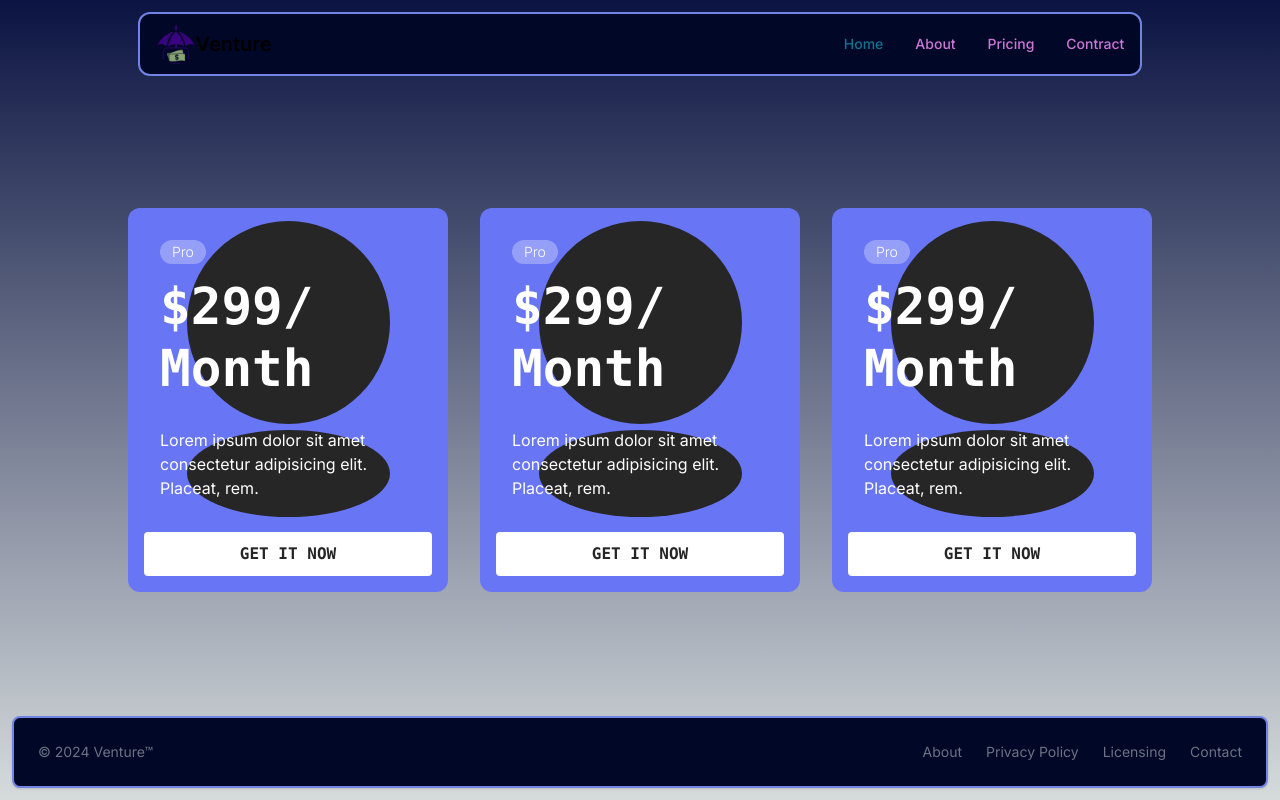
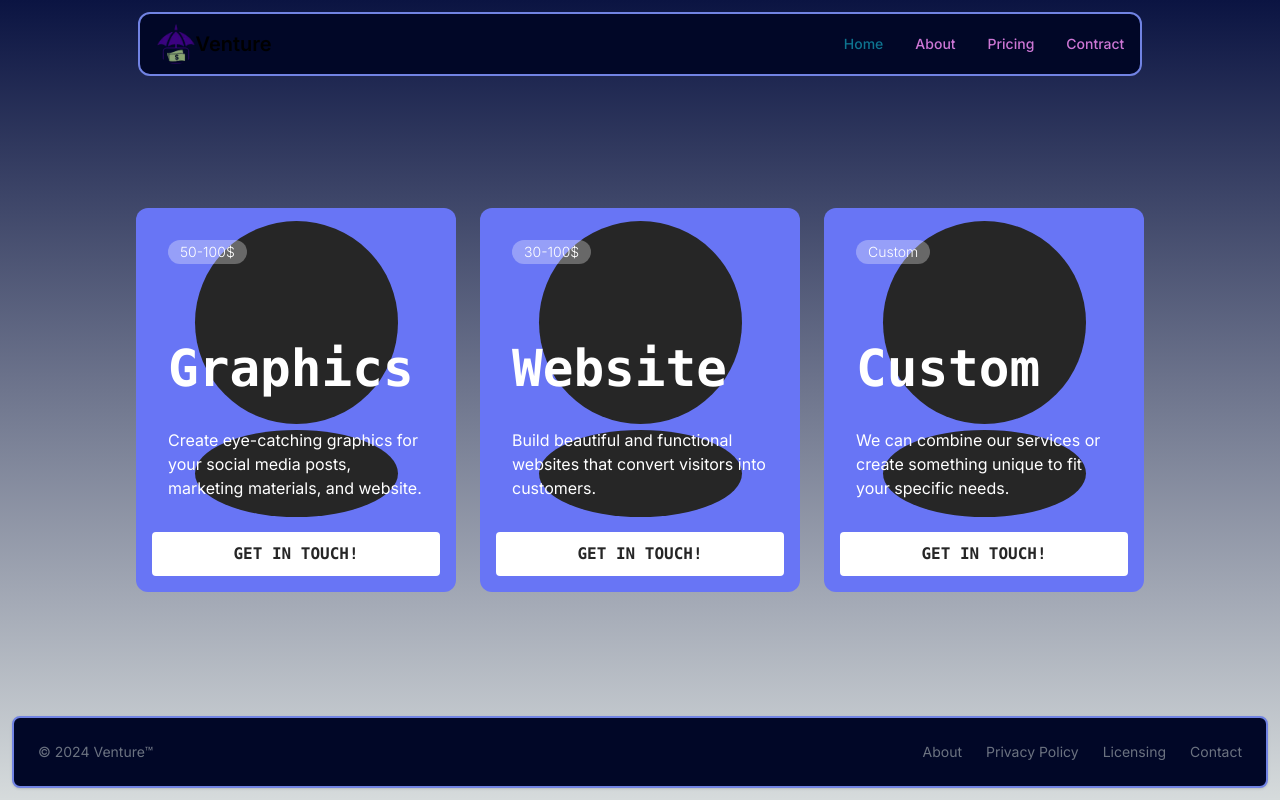
Before and after one commit to Petre4488/venture-v3, a Next.js app: page /prices in a window 1280 px wide. Built offline with nearby package versions, Linux system fonts and the light colour scheme.

Commit message:
pricing update

```diff
--- a/src/Components/SquishyCard.jsx
+++ b/src/Components/SquishyCard.jsx
@@ -5,14 +5,16 @@ import { motion } from "framer-motion";
 const SquishyCard = () => {
   return (
     <section className="px-4 py-12">
-      <div className="mx-auto w-fit">
-        <Card />
+      <div className="container flex flex-col lg:flex-row items-center justify-center gap-6 ">
+        <Card price="50-100$" title="Graphics" description="Create eye-catching graphics for your social media posts, marketing materials, and website." />
+        <Card price="30-100$" title="Website" description="Build beautiful and functional websites that convert visitors into customers." />
+        <Card price = 'Custom' title="Custom" description="We can combine our services or create something unique to fit your specific needs." />
       </div>
     </section>
   );
 };
 
-const Card = () => {
+const Card = (props) => {
   return (
     <motion.div
       whileHover="hover"
@@ -29,7 +31,7 @@ const Card = () => {
     >
       <div className="relative z-10 text-white">
         <span className="mb-3 block w-fit rounded-full bg-white/30 px-3 py-0.5 text-sm font-light text-white">
-          Pro
+          {props.price}
         </span>
         <motion.span
           initial={{ scale: 0.85 }}
@@ -44,16 +46,15 @@ const Card = () => {
           }}
           className="my-2 block origin-top-left font-mono text-6xl font-black leading-[1.2]"
         >
-          $299/
           <br />
-          Month
+          {props.title}
         </motion.span>
         <p>
-          Lorem ipsum dolor sit amet consectetur adipisicing elit. Placeat, rem.
+          {props.description}
         </p>
       </div>
       <button className="absolute bottom-4 left-4 right-4 z-20 rounded border-2 border-white bg-white py-2 text-center font-mono font-black uppercase text-neutral-800 backdrop-blur transition-colors hover:bg-white/30 hover:text-white">
-        Get it now
+        Get in touch!
       </button>
       <Background />
     </motion.div>
--- a/src/app/prices/page.jsx
+++ b/src/app/prices/page.jsx
@@ -6,8 +6,6 @@ export default function Prices() {
   return (
     <div className="container flex flex-col lg:flex-row items-center justify-center">
       <SquishyCard />
-      <SquishyCard />
-      <SquishyCard />
     </div>
   );
 }
```
